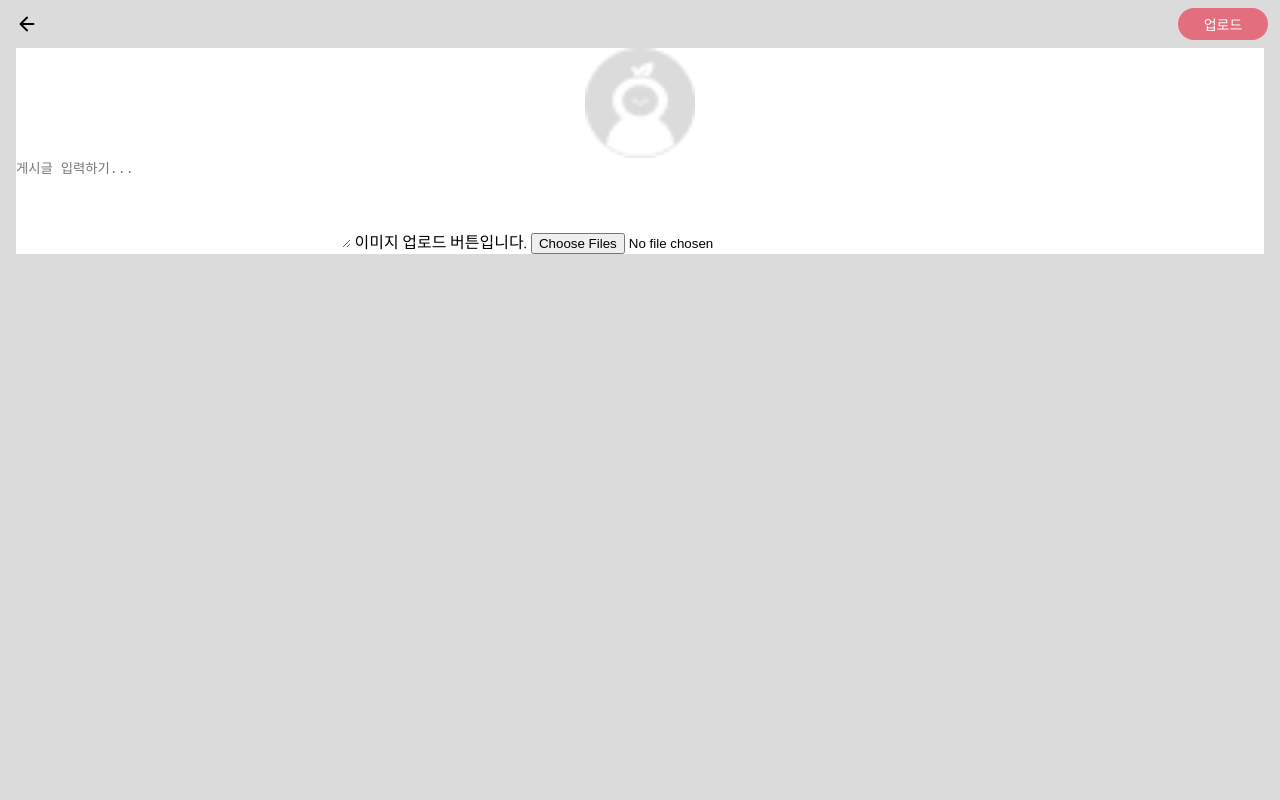
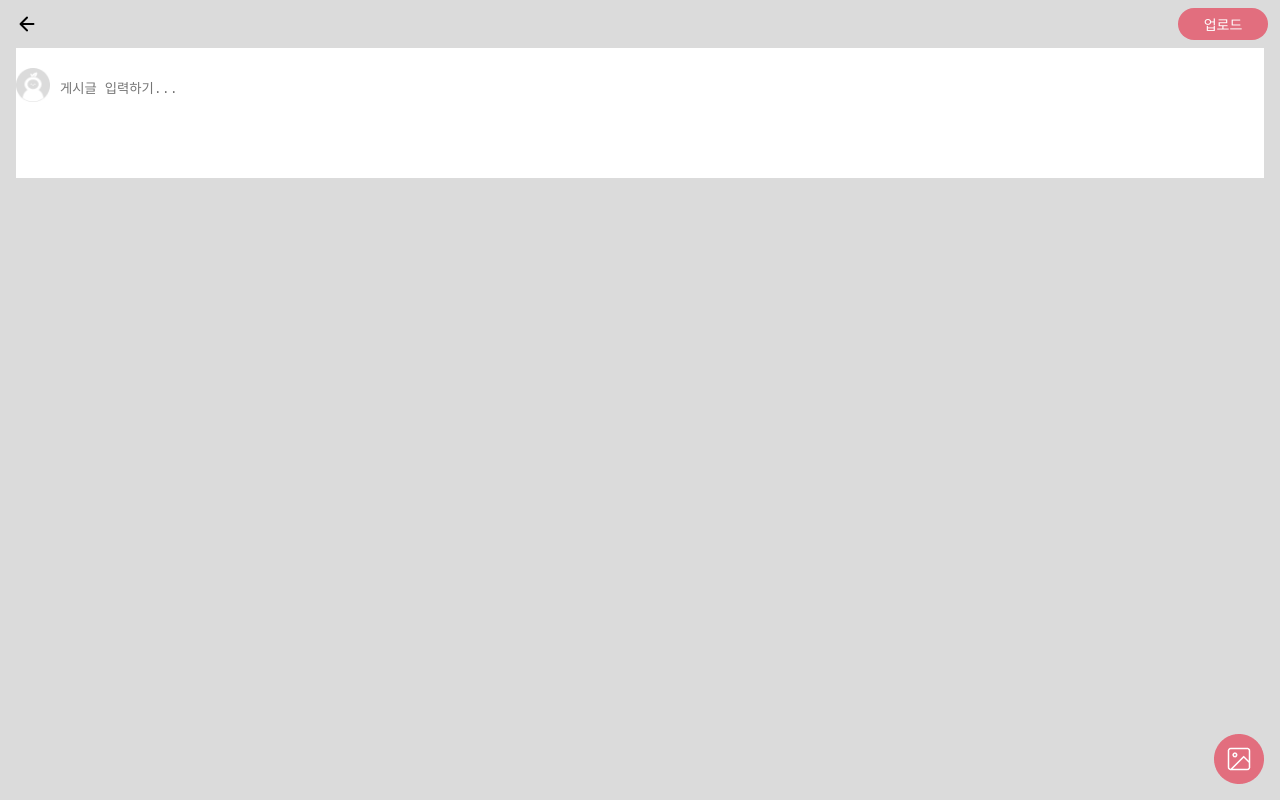
Before and after one commit to nurimeansworld/strawberry_market, a plain HTML site: page html/U02.html in a window 1280 px wide. Drawn offline with Linux system fonts and the light colour scheme.

Commit message:
Edit: 코드 수정 및 추가

```diff
--- a/css/style_JA.css
+++ b/css/style_JA.css
@@ -1,4 +1,6 @@
 @charset "UTF-8";
+
+/* 컴포넌트 */
 
 /* text-Activ-input (3.1.2 로그인) 시작 */
 .login-email-tit,
@@ -24,7 +26,6 @@
   border: none;
   border-bottom: 1px solid #F26E22;
 }
-/* text-Activ-input (3.1.2 로그인) 끝 */
 
 /* icon-product-modal (3.1.6 사용자 프로필 페이지) 시작 */
 .up-modal {
@@ -54,9 +55,6 @@
   padding: 0;
   font-size: inherit;
 }
-
-
-/* icon-product-modal (3.1.6 사용자 프로필 페이지) 끝 */
 
 /* comment (3.1.10 게시글 댓글 페이지) 시작 */
 .comment {
@@ -93,7 +91,6 @@
   font-size: 14px;
   cursor: pointer;
 }
-/* comment (3.1.10 게시글 댓글 페이지) 끝 */
 
 /* tab-menu (3.1.14 하단 탭 메뉴) 시작 */
 .tab-menu {
@@ -148,6 +145,11 @@
 .tab-menu-profile.on::before {
   background-image: url(../assets/icon/icon-user-fill.png);
 }
+.tab-menu-home.on a,
+.tab-menu-chat.on a,
+.tab-menu-profile.on a  {
+  color: var(--enabled-color);
+}
 
 .tab-menu-list li a {
   margin-top: 40px;
@@ -155,7 +157,6 @@
   color: var(--cancel-color-text);
   font-size: 10px;
 }
-/* tab-menu (3.1.14 하단 탭 메뉴) 끝 */
 
 /* delete-alert (3.1.16 모달 버튼) 시작 */
 .modal-background {
@@ -207,4 +208,41 @@
 .alert-btns .alert-delete-btn {
   color: #F26E22;
 }
-/* delete-alert (3.1.16 모달 버튼) 끝 */
+
+
+/* U02.html */
+.upload {
+  padding-top: 20px;
+}
+
+.upload .upload-form {
+  display: flex;
+  align-items: flex-start;
+}
+
+.upload-form .profile-img {
+  width: 34px;
+  object-fit: contain;
+  margin: 0;
+}
+
+.upload-form .upload-txt {
+  padding: 10px;
+  outline: none;
+  resize: none;
+}
+
+.upload-img {
+  font-size: 0;
+  background: url(../assets/upload-file.png) no-repeat;
+  width: 50px;
+  height: 50px;
+  position: absolute;
+  bottom: 16px;
+  right: 16px;
+  cursor: pointer;
+}
+
+.upload-form .upload-input {
+  display: none;
+}
```
